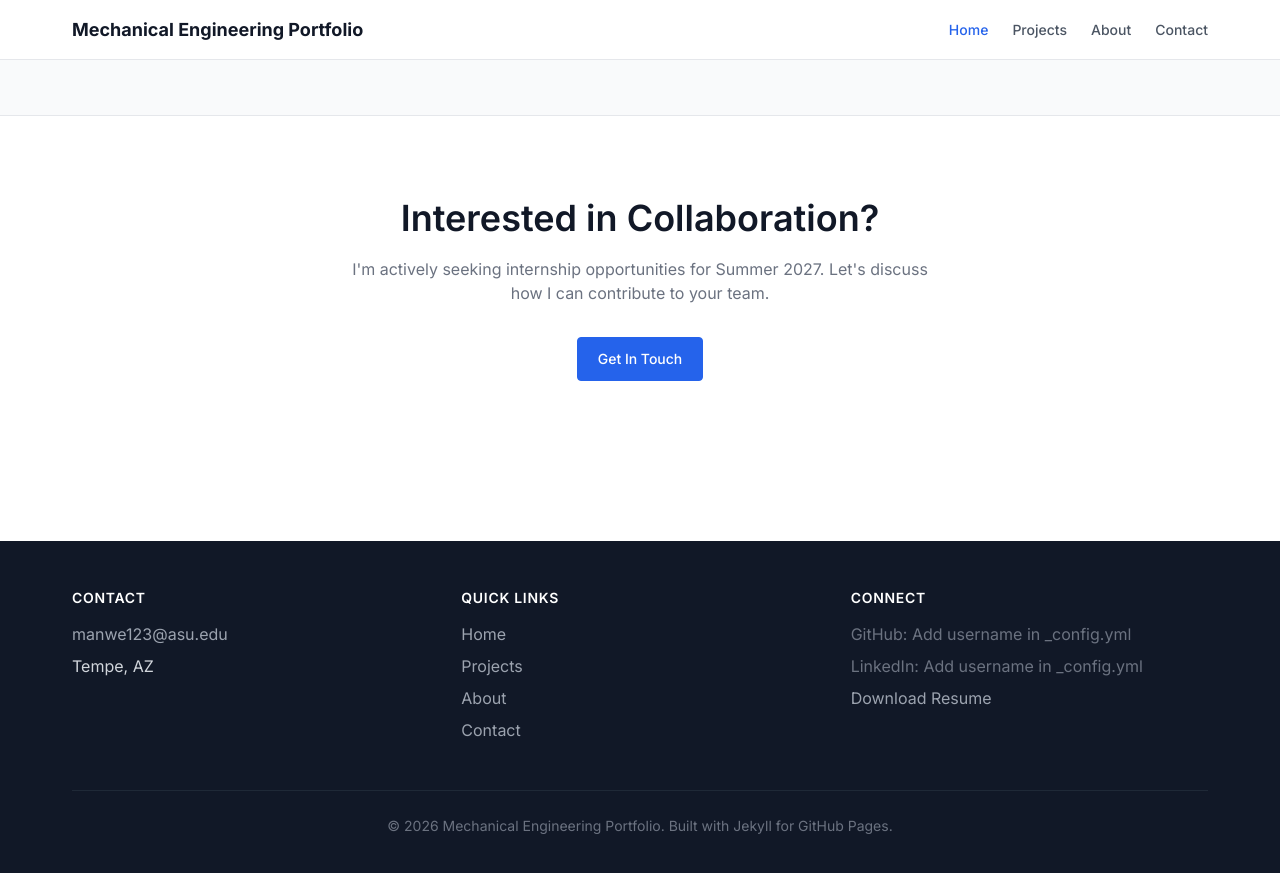
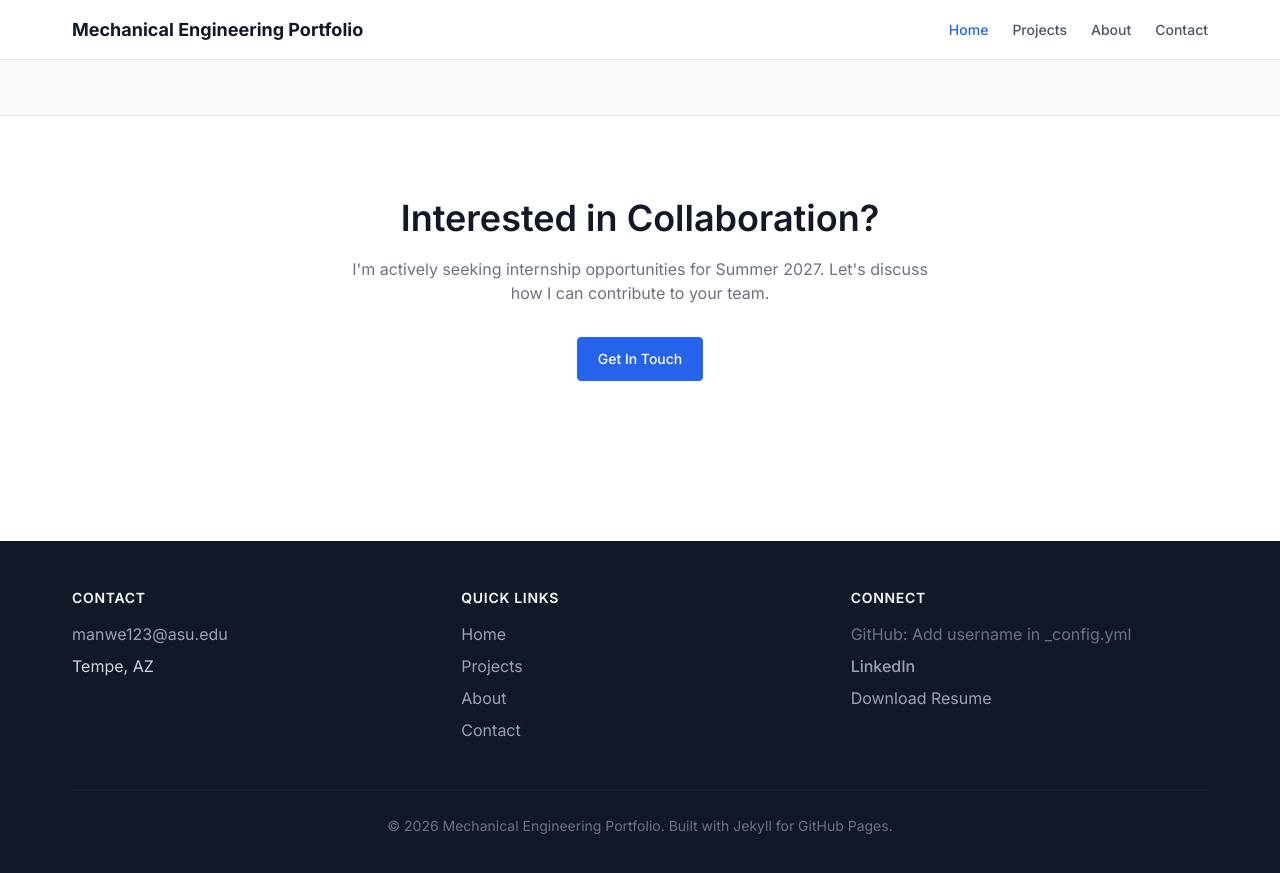
Before and after one commit to manwe-123/manwe-123.github.io, a Jekyll site: the page built from index.md, in a window 1280 px wide and 900 px high, scrolled down 1640 px. Shown: the top 873 px of the window. Built offline with Jekyll 4.4.1, drawn with Linux system fonts in a browser that asks for light colours.

Commit message:
Update footer.html

```diff
--- a/_includes/footer.html
+++ b/_includes/footer.html
@@ -16,9 +16,9 @@
         <h4>Quick Links</h4>
         <ul class="list-none">
           <li><a href="{{ '/' | relative_url }}">Home</a></li>
-          <li><a href="{{ '/projects.html' | relative_url }}">Projects</a></li>
-          <li><a href="{{ '/about.html' | relative_url }}">About</a></li>
-          <li><a href="{{ '/contact.html' | relative_url }}">Contact</a></li>
+          <li><a href="{{ '/projects' | relative_url }}">Projects</a></li>
+          <li><a href="{{ '/about' | relative_url }}">About</a></li>
+          <li><a href="{{ '/contact' | relative_url }}">Contact</a></li>
         </ul>
       </div>
 
@@ -27,8 +27,8 @@
         <h4>Connect</h4>
         <ul class="list-none">
           <li><span style="color: #6b7280;">GitHub: Add username in _config.yml</span></li>
-          <li><span style="color: #6b7280;">LinkedIn: Add username in _config.yml</span></li>
-          <li><a href="/assets/resume.pdf" download>Download Resume</a></li>
+          <li><a href="https://linkedin.com/in/manwe-castro" target="_blank" rel="noopener" class="spec-label">LinkedIn</a></li>
+          <li><a href="assets/Resume Jul 2026 Draft 2.pdf" download>Download Resume</a></li>
         </ul>
       </div>
     </div>
```
